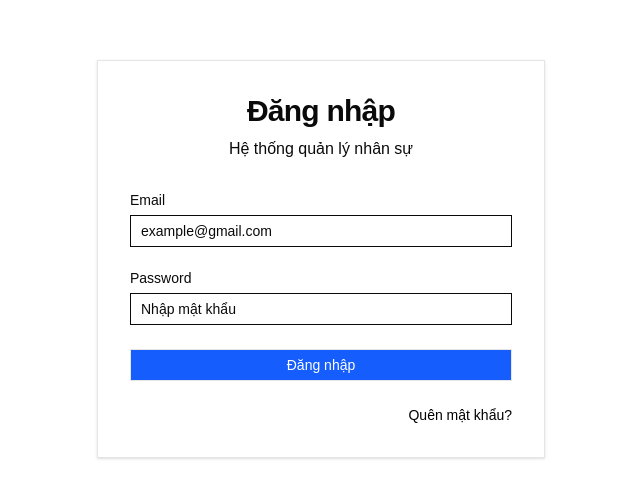
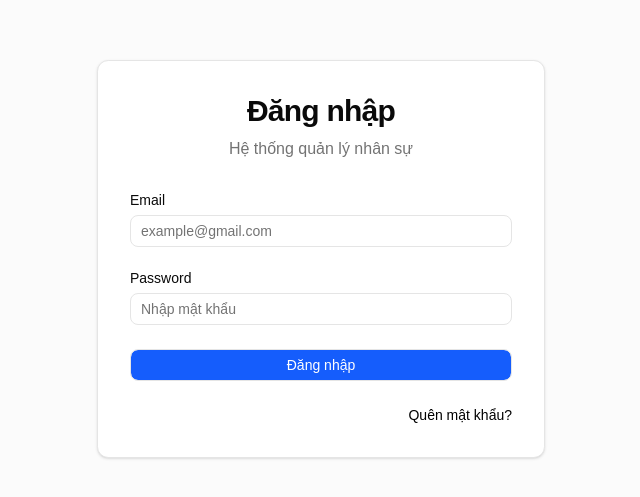
Before and after one commit to truongryu04/HRM-System, a React (Vite) app in the folder frontend/: page /login in a window 1280 px wide. Shown: the part 141-638 px from the top of the page, without its empty margins (319-959 px from the left). Built offline with nearby package versions, Linux system fonts and the light colour scheme.

Commit message:
FE: Thêm các biến màu

```diff
--- a/frontend/src/index.css
+++ b/frontend/src/index.css
@@ -16,6 +16,24 @@
   --primary-foreground: oklch(0.145 0 0);
 
   --border: oklch(0.922 0 0);
+
+  /* 👇 Bổ sung các biến còn thiếu dưới đây 👇 */
+  --muted: oklch(0.962 0 0); /* Màu xám nhạt cho nền muted */
+  --muted-foreground: oklch(0.556 0 0);
+
+  --accent: oklch(0.962 0 0);
+  --accent-foreground: oklch(0.145 0 0);
+
+  --secondary: oklch(0.962 0 0);
+  --secondary-foreground: oklch(0.145 0 0);
+
+  --destructive: oklch(0.577 0.245 27.325);
+  --destructive-foreground: oklch(0.577 0.245 27.325);
+
+  --input: oklch(0.922 0 0);
+  --ring: oklch(0.87 0 0);
+
+  --radius: 0.5rem; /* Bổ sung biến radius vì ở @theme bạn có gọi var(--radius) */
 }
 @theme inline {
   --font-heading: var(--font-sans);
```
